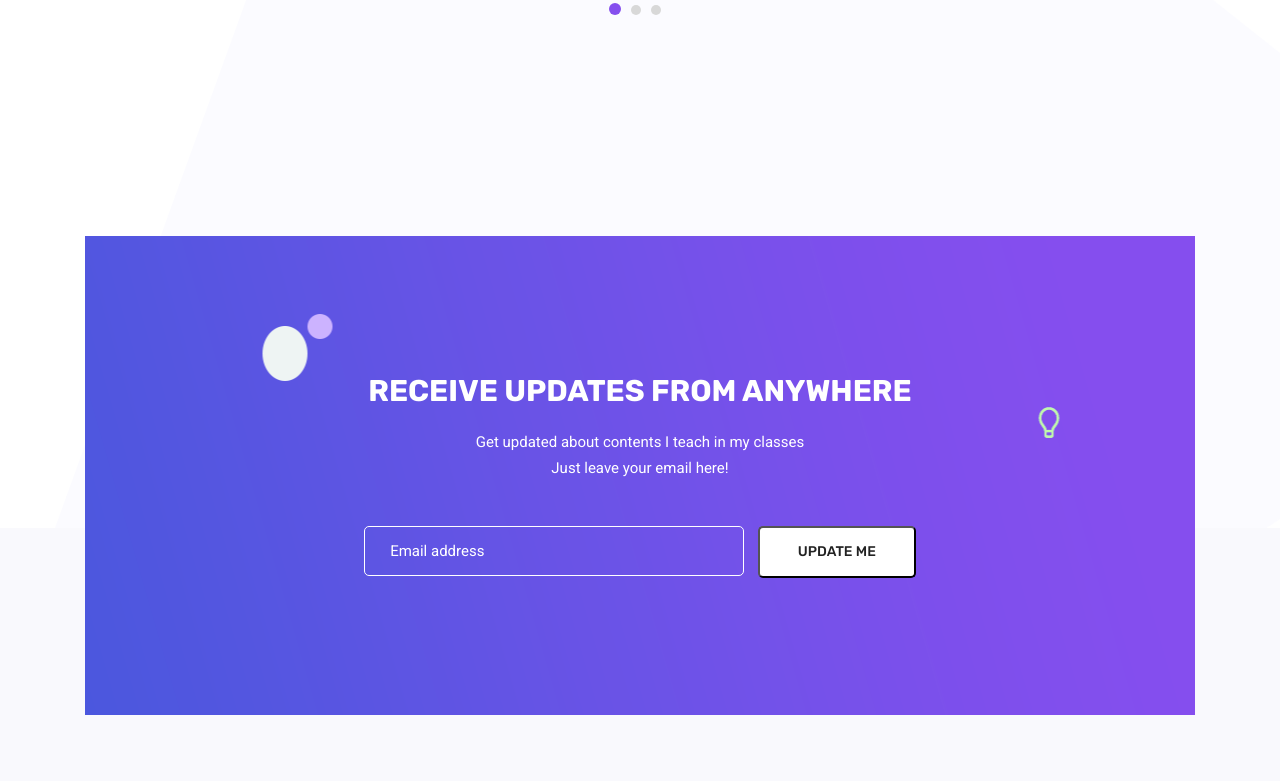
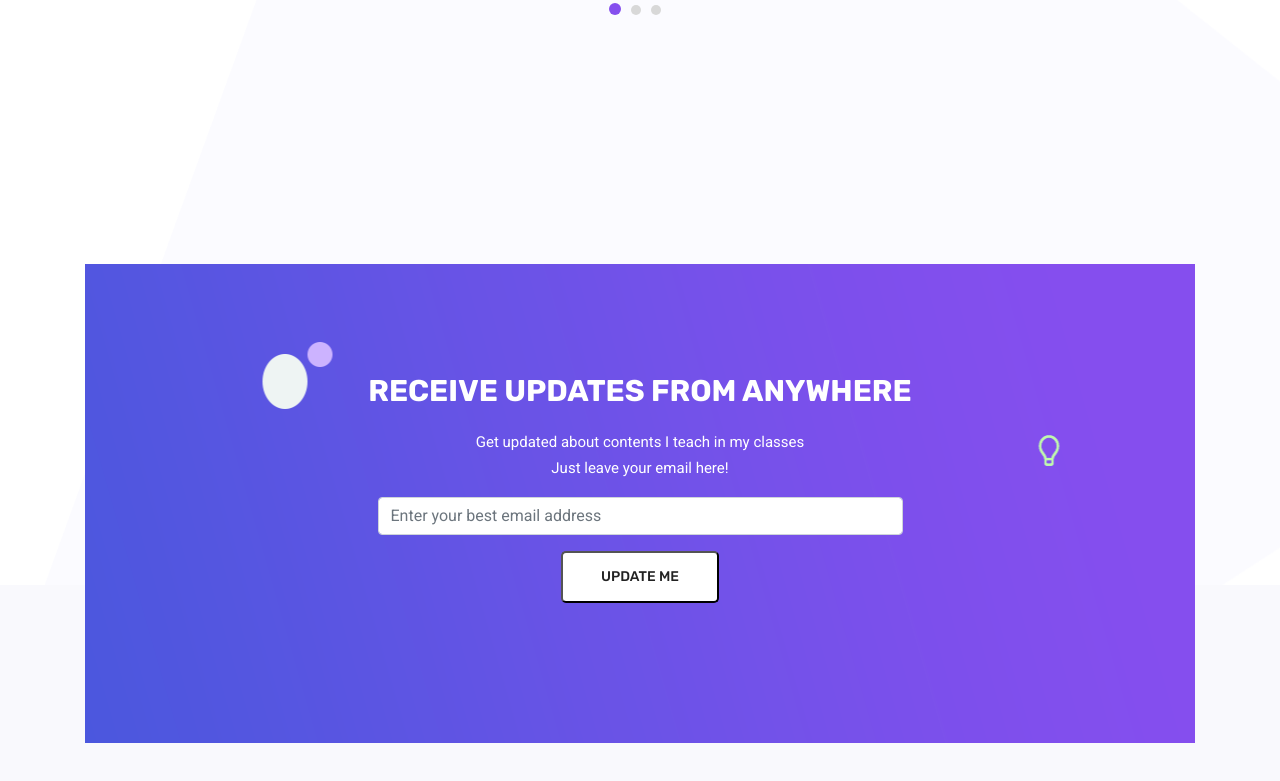
Before and after one commit to Pejmanc/englishteacher, a plain HTML site: page index.html in a window 1280 px wide. Shown: the part 3313-4094 px from the top of the page. Drawn offline with Linux system fonts and the light colour scheme; some packages are replaced by stand-ins of ours.

Commit message:
index form changed to POST

```diff
--- a/index.html
+++ b/index.html
@@ -346,35 +346,30 @@
                 <br />
                 Just leave your email here!
               </p>
-              <div class="subcribe-form" id="mc_embed_signup">
+              <div
+                style="position: relative; margin: 1rem auto;"
+                class="col-lg-6"
+              >
                 <form
-                  target="_blank"
                   novalidate="true"
-                  action="https://spondonit.us12.list-manage.com/subscribe/post?u=1462626880ade1ac87bd9c93a&amp;id=92a4423d01"
-                  method="get"
-                  class="subscription relative"
+                  method="POST"
+                  class="contact_form"
                   netlify
                 >
                   <input
-                    name="EMAIL"
-                    placeholder="Email address"
-                    onfocus="this.placeholder = ''"
-                    onblur="this.placeholder = 'Email address'"
-                    required=""
                     type="email"
+                    class="form-control"
+                    id="email"
+                    name="email"
+                    placeholder="Enter your best email address"
                   />
-                  <div style="position: absolute; left: -5000px;">
-                    <input
-                      name="b_36c4fd991d266f23781ded980_aefe40901a"
-                      tabindex="-1"
-                      value=""
-                      type="text"
-                    />
-                  </div>
-                  <button class="primary-btn hover d-inline">
+
+                  <button
+                    style="margin: 1rem auto;"
+                    class="primary-btn hover d-inline"
+                  >
                     Update me
                   </button>
-                  <div class="info"></div>
                 </form>
               </div>
             </div>
```
Also changed, not shown: contact.html (+0 -1 lines).
